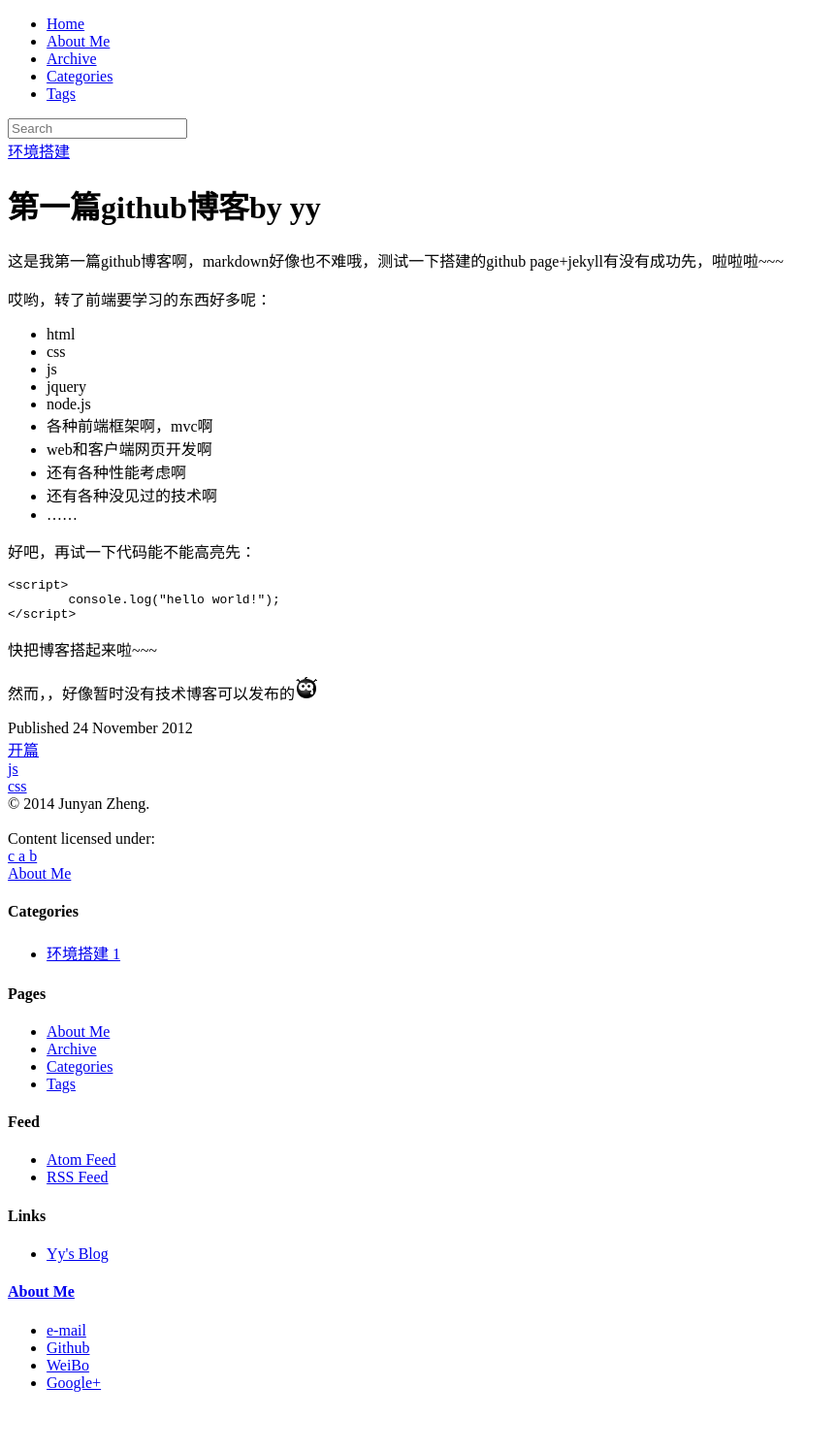
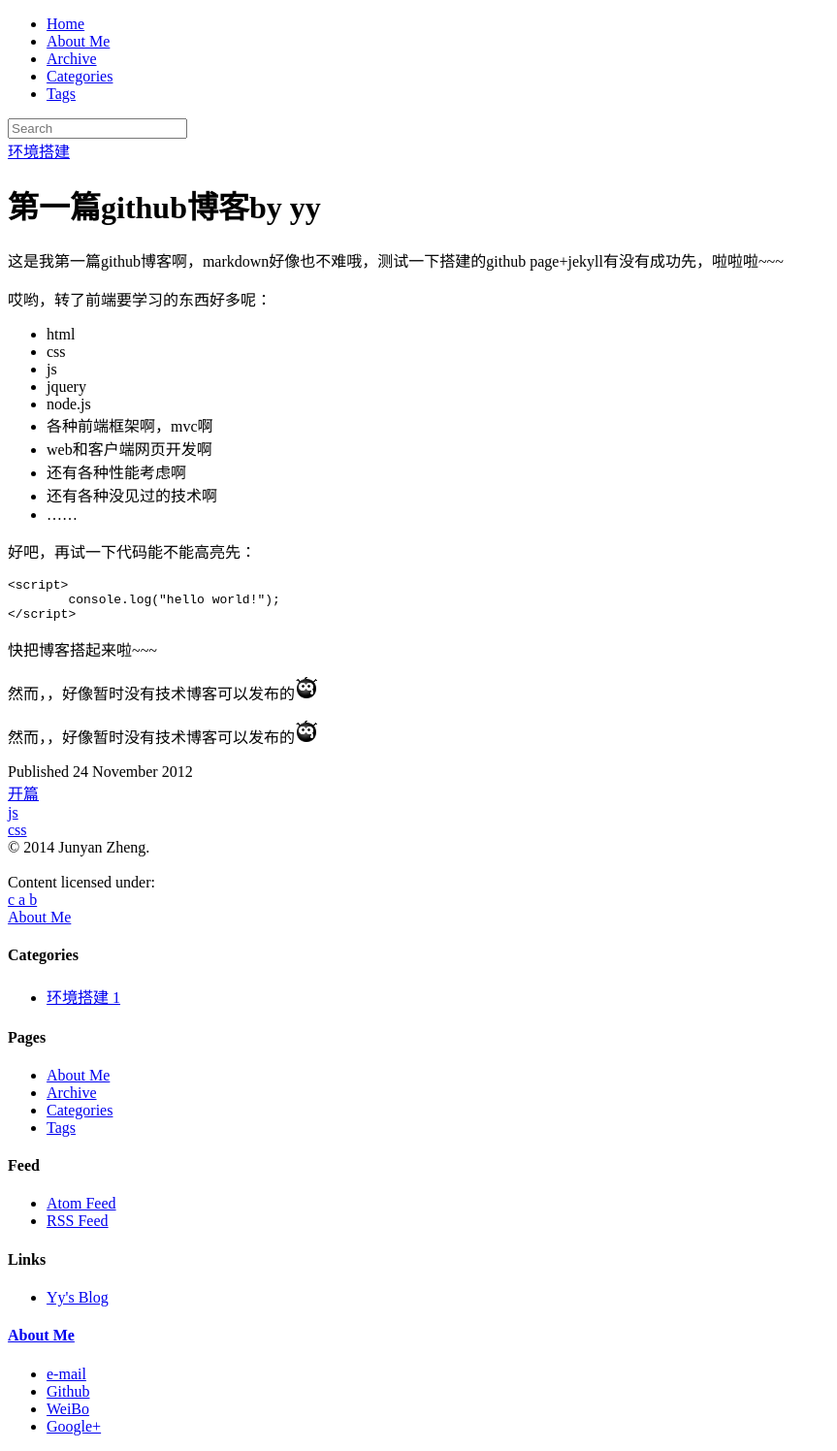
Before and after one commit to junzijunzi/junzijunzi.github.io, a Jekyll site: the page built from _posts/2012-11-24-c_on_firstblog.md, in a window 1280 px wide. Shown: the whole page at 97% size, without its empty margins (0-863 px from the left). Built offline with Jekyll 4.4.1, drawn with Linux system fonts in a browser that asks for light colours; nearby versions of some CDN libraries; library files that are not in the unit come from our copies; comment, search, counter and statistics services are not loaded; before the commit the page ends 1451 px from its top, so only the background shows below that.

Commit message:
'修改页面样式'

```diff
--- a/_posts/2012-11-24-c_on_firstblog.md
+++ b/_posts/2012-11-24-c_on_firstblog.md
@@ -28,4 +28,6 @@ tags: [开篇, js, css]
 
 快把博客搭起来啦~~~
 
-然而，，好像暂时没有技术博客可以发布的![衰](/assets/blog/环境搭建/img/shuai_qq.png "Title")
+然而，，好像暂时没有技术博客可以发布的![衰](/assets/blog/环境搭建/img/shuai_qq.png)
+
+然而，，好像暂时没有技术博客可以发布的<img src="/assets/blog/环境搭建/img/shuai_qq.png"/>
```
